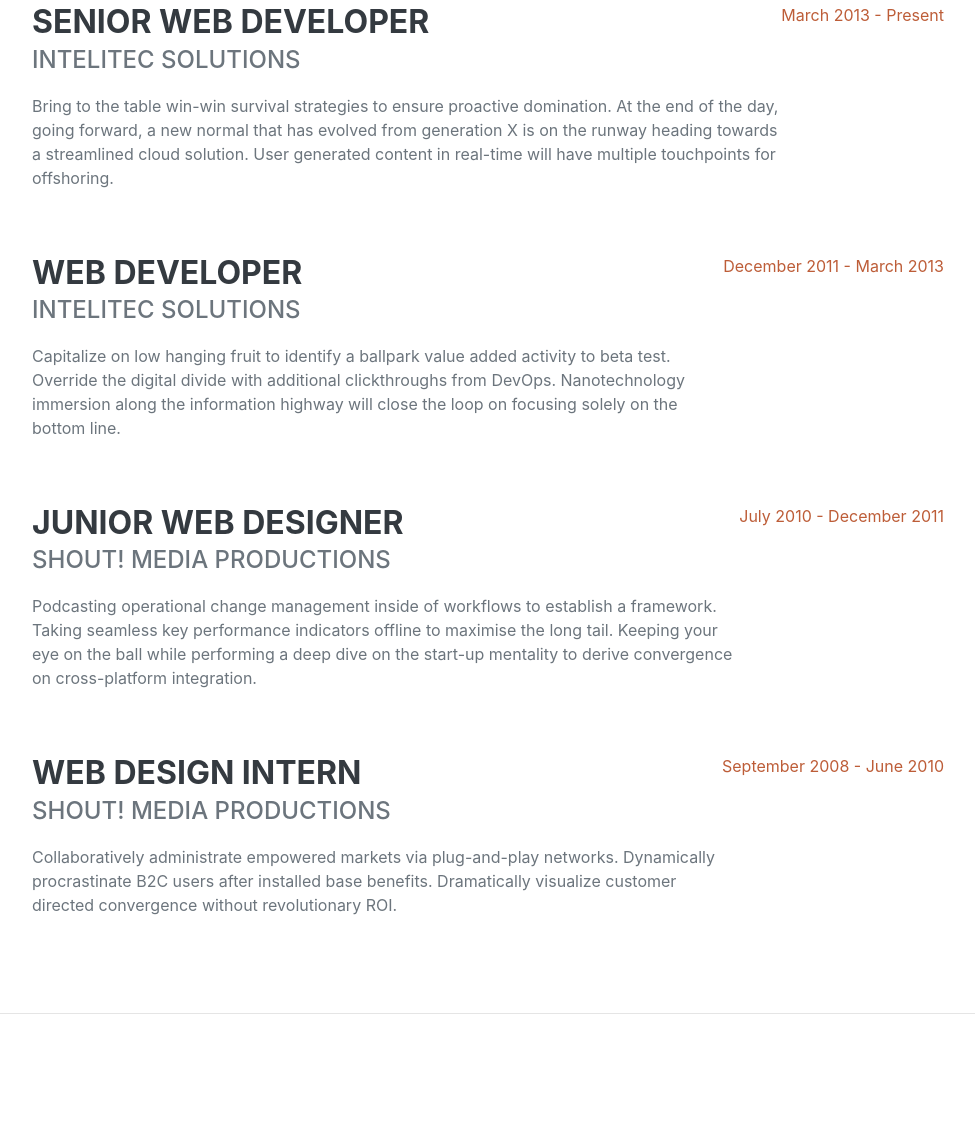
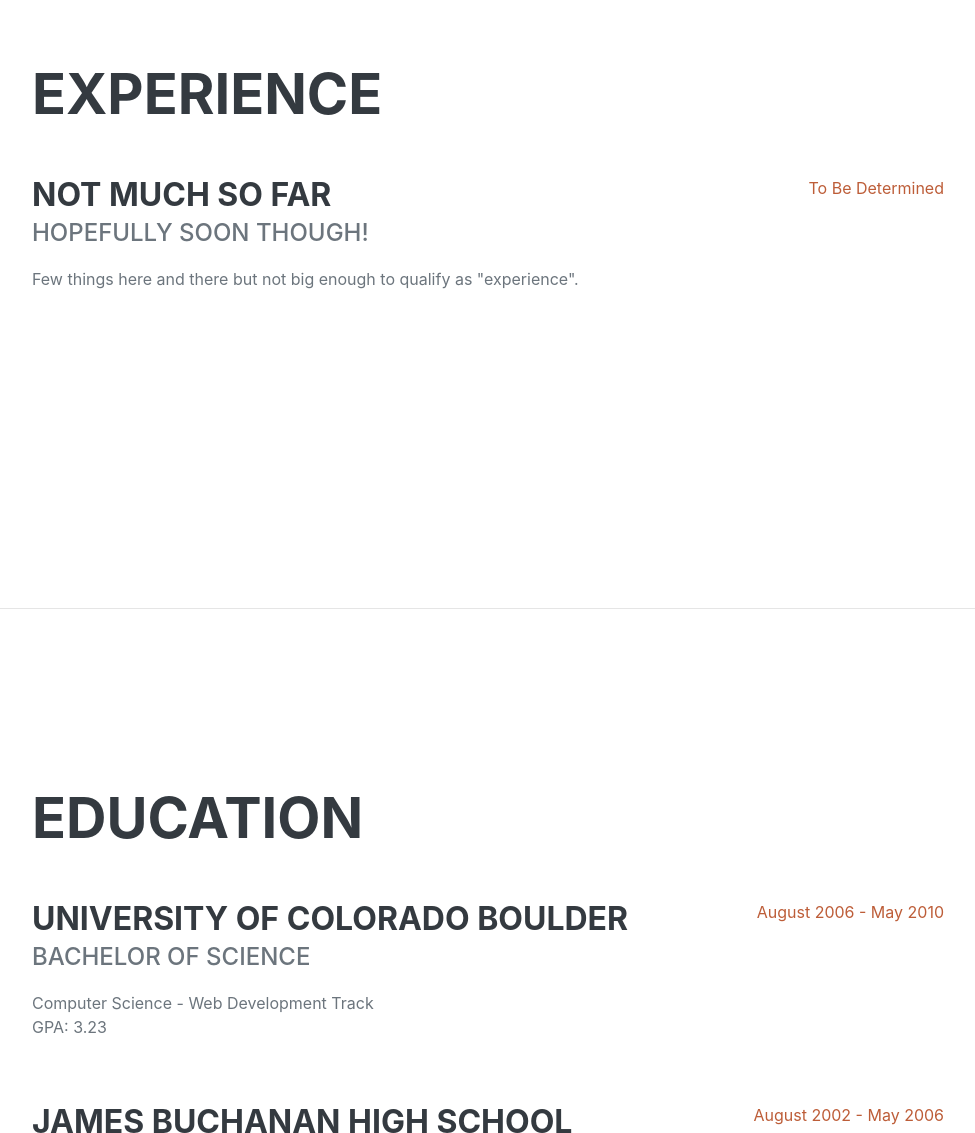
Before and after one commit to DanielTSevilla/Web, a plain HTML site: page index.html in a window 1280 px wide. Shown: the part 993-2126 px from the top of the page, without its empty margins (288-1263 px from the left). Drawn offline with nearby package versions, Linux system fonts and the light colour scheme; a web font is replaced by a local one.

Commit message:
Update index.html

```diff
--- a/index.html
+++ b/index.html
@@ -5,7 +5,7 @@
         <meta name="viewport" content="width=device-width, initial-scale=1, shrink-to-fit=no" />
         <meta name="description" content="" />
         <meta name="author" content="" />
-        <title>Resume - Start Bootstrap Theme</title>
+        <title>Daniel Sevilla's Resume Example</title>
         <link rel="icon" type="image/x-icon" href="assets/img/favicon.ico" />
         <!-- Font Awesome icons (free version)-->
         <script src="https://use.fontawesome.com/releases/v5.15.1/js/all.js" crossorigin="anonymous"></script>
@@ -44,10 +44,10 @@
                         <span class="text-primary">Taylor</span>
                     </h1>
                     <div class="subheading mb-5">
-                        3542 Berry Street · Cheyenne Wells, CO 80810 · (317) 585-8468 ·
-                        <a href="mailto:name@email.com">name@email.com</a>
+                        1912 Oakbluff Drive · Carrollton, TX 75007 · (972) 834-2539 ·
+                        <a href="mailto:name@email.com">danielsevilla@email.com</a>
                     </div>
-                    <p class="lead mb-5">I am experienced in leveraging agile frameworks to provide a robust synopsis for high level overviews. Iterative approaches to corporate strategy foster collaborative thinking to further the overall value proposition.</p>
+                    <p class="lead mb-5">Dependable Information Technology student capable of installing software and operating systems, setting up desktops, and establishing wireless networks. Detailed-oriented, adaptable, and efficient. Pursuing a career in computer networking.</p>
                     <div class="social-icons">
                         <a class="social-icon" href="#"><i class="fab fa-linkedin-in"></i></a>
                         <a class="social-icon" href="#"><i class="fab fa-github"></i></a>
@@ -63,37 +63,13 @@
                     <h2 class="mb-5">Experience</h2>
                     <div class="d-flex flex-column flex-md-row justify-content-between mb-5">
                         <div class="flex-grow-1">
-                            <h3 class="mb-0">Senior Web Developer</h3>
-                            <div class="subheading mb-3">Intelitec Solutions</div>
-                            <p>Bring to the table win-win survival strategies to ensure proactive domination. At the end of the day, going forward, a new normal that has evolved from generation X is on the runway heading towards a streamlined cloud solution. User generated content in real-time will have multiple touchpoints for offshoring.</p>
+                            <h3 class="mb-0">Not much so far</h3>
+                            <div class="subheading mb-3">Hopefully soon though!</div>
+                            <p>Few things here and there but not big enough to qualify as "experience".</p>
                         </div>
-                        <div class="flex-shrink-0"><span class="text-primary">March 2013 - Present</span></div>
+                        <div class="flex-shrink-0"><span class="text-primary">To Be Determined</span></div>
                     </div>
-                    <div class="d-flex flex-column flex-md-row justify-content-between mb-5">
-                        <div class="flex-grow-1">
-                            <h3 class="mb-0">Web Developer</h3>
-                            <div class="subheading mb-3">Intelitec Solutions</div>
-                            <p>Capitalize on low hanging fruit to identify a ballpark value added activity to beta test. Override the digital divide with additional clickthroughs from DevOps. Nanotechnology immersion along the information highway will close the loop on focusing solely on the bottom line.</p>
-                        </div>
-                        <div class="flex-shrink-0"><span class="text-primary">December 2011 - March 2013</span></div>
-                    </div>
-                    <div class="d-flex flex-column flex-md-row justify-content-between mb-5">
-                        <div class="flex-grow-1">
-                            <h3 class="mb-0">Junior Web Designer</h3>
-                            <div class="subheading mb-3">Shout! Media Productions</div>
-                            <p>Podcasting operational change management inside of workflows to establish a framework. Taking seamless key performance indicators offline to maximise the long tail. Keeping your eye on the ball while performing a deep dive on the start-up mentality to derive convergence on cross-platform integration.</p>
-                        </div>
-                        <div class="flex-shrink-0"><span class="text-primary">July 2010 - December 2011</span></div>
-                    </div>
-                    <div class="d-flex flex-column flex-md-row justify-content-between">
-                        <div class="flex-grow-1">
-                            <h3 class="mb-0">Web Design Intern</h3>
-                            <div class="subheading mb-3">Shout! Media Productions</div>
-                            <p>Collaboratively administrate empowered markets via plug-and-play networks. Dynamically procrastinate B2C users after installed base benefits. Dramatically visualize customer directed convergence without revolutionary ROI.</p>
-                        </div>
-                        <div class="flex-shrink-0"><span class="text-primary">September 2008 - June 2010</span></div>
-                    </div>
-                </div>
+
             </section>
             <hr class="m-0" />
             <!-- Education-->
```
